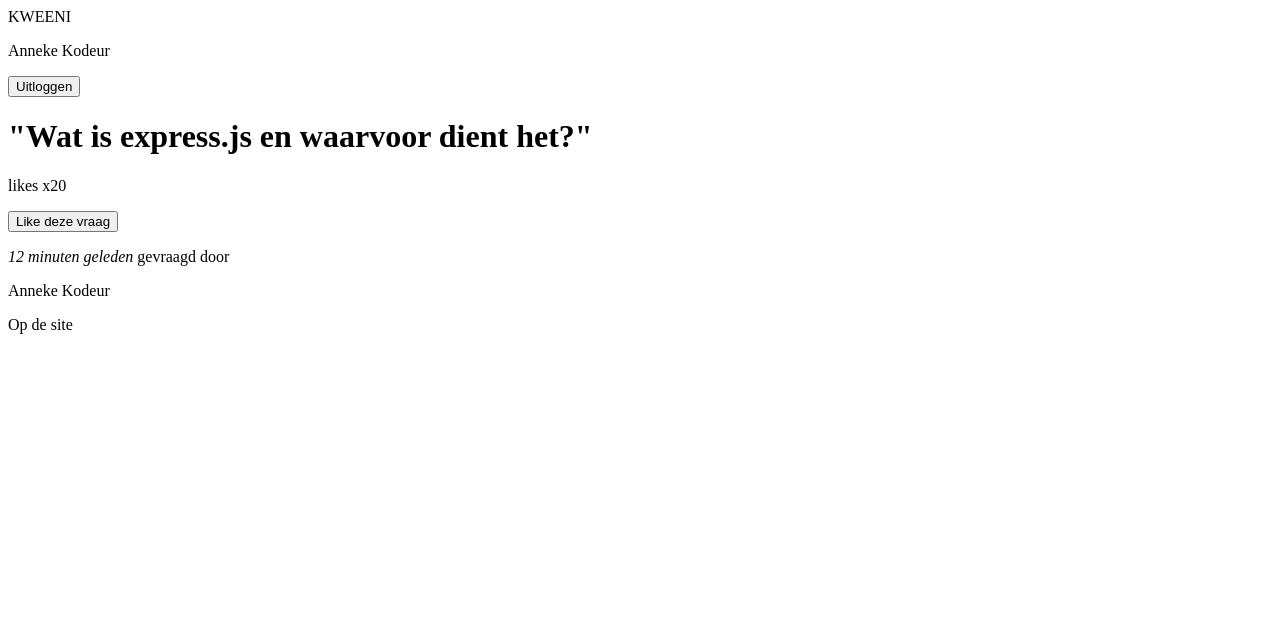
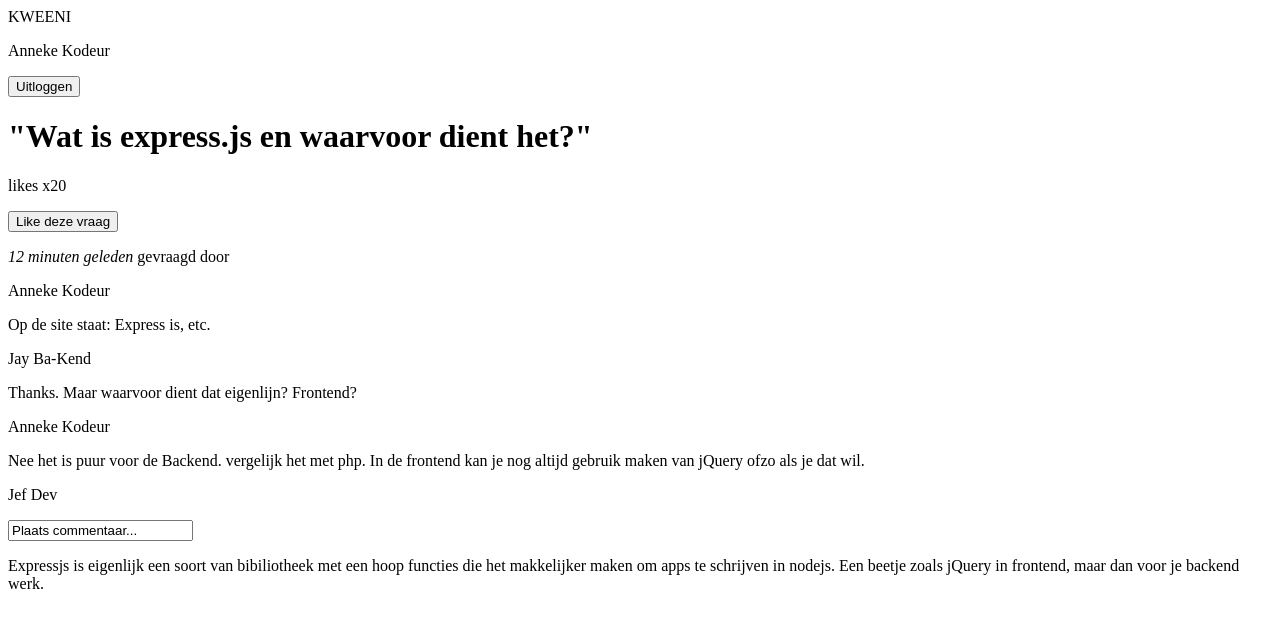
Before and after one commit to ArneBerckmans/Lab1, a plain HTML site: page wat-is-express-js.html in a window 1280 px wide. Drawn offline with Linux system fonts and the light colour scheme.

Commit message:
added some more stuff

```diff
--- a/wat-is-express-js.html
+++ b/wat-is-express-js.html
@@ -15,6 +15,22 @@
     </div>
 
     <div class="antwoorden">
-        Op de site
+        <p>Op de site staat: Express is, etc.</p>
+        <p>Jay Ba-Kend</p>
+
+        <p>Thanks. Maar waarvoor dient dat eigenlijn? Frontend?</p>
+        <p>Anneke Kodeur</p>
+
+        <p>Nee het is puur voor de Backend. vergelijk het met php. In de frontend kan je nog
+        altijd gebruik maken van jQuery ofzo als je dat wil.</p>
+        <p>Jef Dev</p>
+
+        <div class="commentaar">
+            <form>
+                <input type="text" value="Plaats commentaar...">
+            </form>
+        </div>
+
+        <p>Expressjs is eigenlijk een soort van bibiliotheek met een hoop functies die het makkelijker maken om apps te schrijven in nodejs. Een beetje zoals jQuery in frontend, maar dan voor je backend werk.</p>
     </div>
 </body>
```
Also changed, not shown: index.html (+4 -0 lines).
